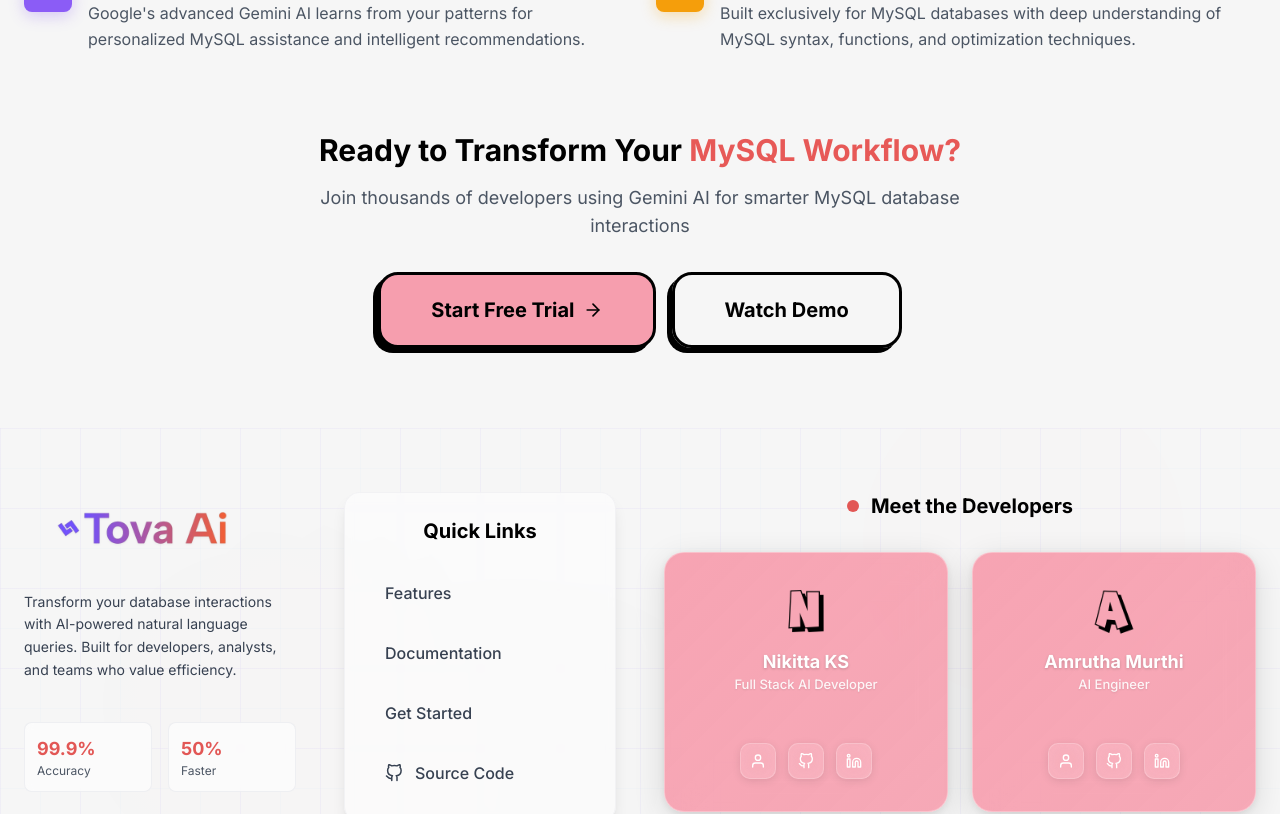
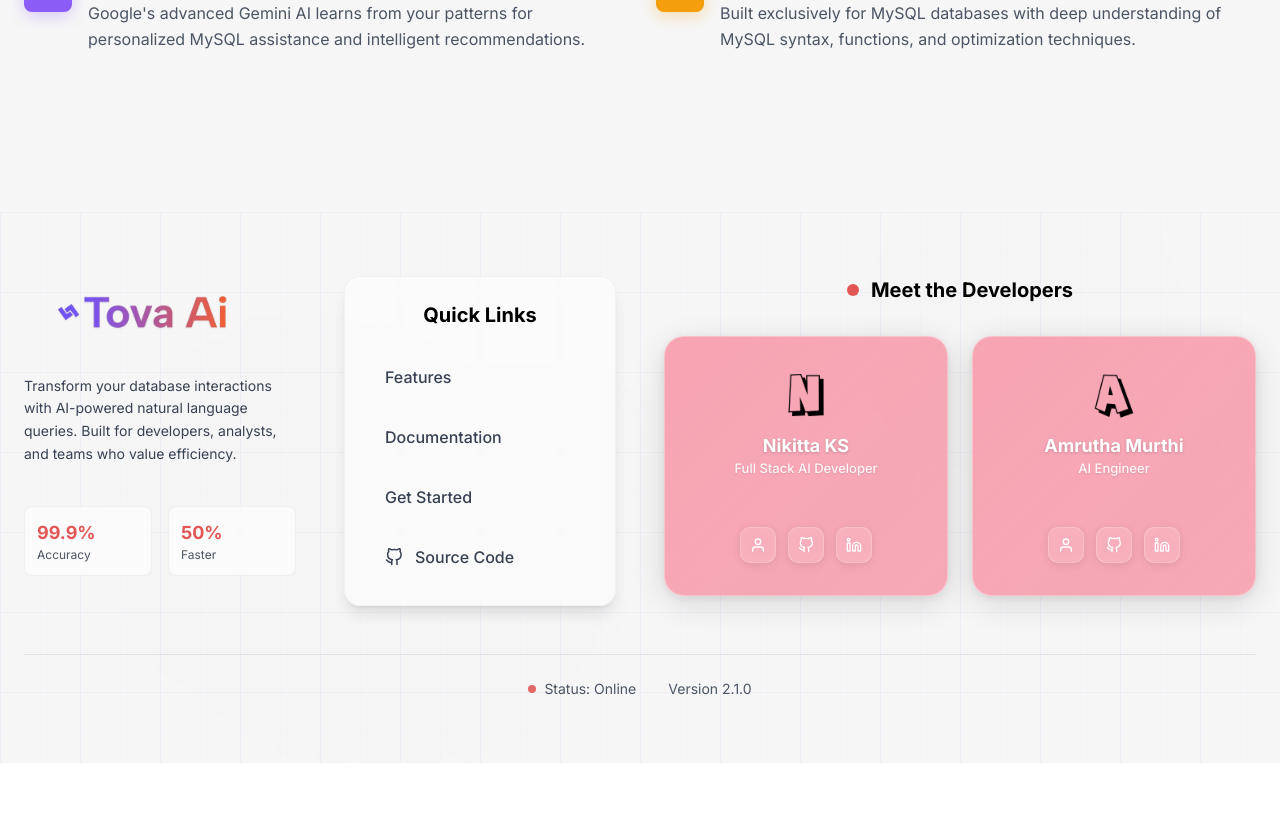
Before and after one commit to nikittank/Tova-AI, a React (Create React App) app in the folder client/: page / in a window 1280 px wide. Shown: the part 3447-4261 px from the top of the page. After the commit the page ends 4210 px from the top, so only its background shows below. Built offline with nearby package versions, Linux system fonts and the light colour scheme.

Commit message:
Adjust image width and remove call to action
Reduced the width of the cherry tree image and removed the call to action section.

```diff
--- a/client/src/pages/TovaAi.js
+++ b/client/src/pages/TovaAi.js
@@ -152,7 +152,7 @@
                       alt="Cherry Tree"
                       className="h-auto object-cover object-left"
                       style={{
-                        width: '120%',
+                        width: '105%',
                         maxWidth: 'none',
                         filter: 'drop-shadow(0 10px 30px rgba(236, 72, 153, 0.3))'
                       }}
@@ -581,42 +581,6 @@
               </motion.div>
             </div>
           </div>
-
-          {/* Call to Action - Modern Design */}
-          <motion.div
-            initial={{ opacity: 0, y: 30 }}
-            whileInView={{ opacity: 1, y: 0 }}
-            transition={{ duration: 0.6, delay: 0.5 }}
-            viewport={{ once: true }}
-            className="text-center"
-          >
-            <div className="max-w-4xl mx-auto">
-              <h3 className="text-3xl font-bold text-black mb-4">
-                Ready to Transform Your <span style={{ color: '#E75957' }}>MySQL Workflow?</span>
-              </h3>
-              <p className="text-lg text-gray-600 mb-8 max-w-2xl mx-auto">
-                Join thousands of developers using Gemini AI for smarter MySQL database interactions
-              </p>
-              <div className="flex flex-col sm:flex-row gap-4 justify-center items-center">
-                <Button
-                  onClick={onGetStarted}
-                  size="large"
-                  variant="primary"
-                  style={{ backgroundColor: '#F69EAE', color: 'black' }}
-                >
-                  Start Free Trial
-                  <FiArrowRight className="inline ml-2" size={20} />
-                </Button>
-                <Button
-                  onClick={() => window.open('#demo', '_self')}
-                  className="flex items-center"
-                  size="large"
-                >
-                  Watch Demo
-                </Button>
-              </div>
-            </div>
-          </motion.div>
         </div>
       </section>
 
```
